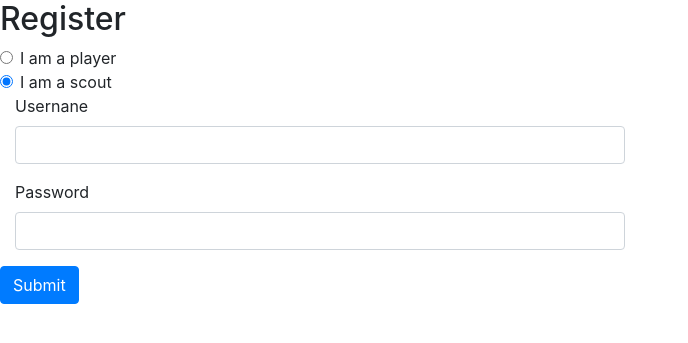
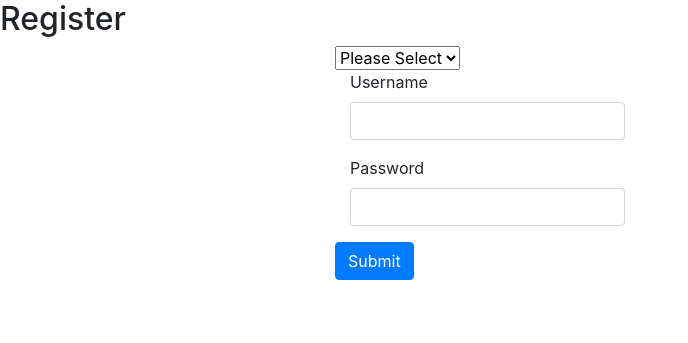
Before and after one commit to Code-Institute-Submissions/robertc181-player-link-, a Flask app: page /register in a window 1280 px wide. Shown: the top 343 px of the page, without its empty margins (0-688 px from the left). Run offline with Flask 2, Linux system fonts and the light colour scheme; some libraries are stand-ins or nearby versions.

Commit message:
Create initial form functionality

```diff
--- a/app.py
+++ b/app.py
@@ -4,6 +4,7 @@ from flask import (
     redirect, request, session, url_for)
 from flask_pymongo import PyMongo
 from bson.objectid import ObjectId
+from werkzeug.security import generate_password_hash, check_password_hash
 if os.path.exists("env.py"):
     import env
 
@@ -24,8 +25,29 @@ def idx():
     return render_template("index.html", users=users)
 
 
-@app.route("/register")
+@app.route("/register", methods=["GET", "POST"])
 def register():
+    if request.method == "POST":
+
+        existing_user = mongo.db.users.find_one(
+            {"username": request.form.get("username").lower()})
+
+        if existing_user:
+            flash("Username already exists")
+            return redirect(url_for("register"))
+
+        register = {
+            "select-role": request.form.get("select-role"),
+            "username": request.form.get("username").lower(),
+            "password": generate_password_hash(request.form.get("password"))
+        }
+
+        mongo.db.users.insert_one(register)
+
+        session["user"] = request.form.get("username").lower()
+        flash("Registration Successful!")
+        return redirect(url_for("profile", username=session["user"]))
+
     return render_template("register.html")
 
 
--- a/templates/register.html
+++ b/templates/register.html
@@ -1,30 +1,22 @@
 {% extends "base.html" %}
 {% block content %}
 <h2>Register</h2>
-    <form>
-        <!-- player -->
-        <div class="form-check">
-            <input class="form-check-input" type="radio" name="flexRadioDefault" id="flexRadioDefault1">
-            <label class="form-check-label" for="flexRadioDefault1">
-                I am a player
-            </label>
-        </div>
-        <!-- scout -->
-        <div class="form-check">
-            <input class="form-check-input" type="radio" name="flexRadioDefault" id="flexRadioDefault2" checked>
-            <label class="form-check-label" for="flexRadioDefault2">
-                I am a scout
-            </label>
-        </div>
+    <form class="col-md-6 offset-md-3" method="POST" action="{{ url_for('register')}}">
+        <!-- player or scout -->
+        <select class="form-select" name="user_type" aria-label="Default select example">
+            <option value="" disabled selected>Please Select</option>
+            <option value="1">Player</option>
+            <option value="2">Scout</option>
+          </select>
         <!-- username -->
         <div class="mb-3 col-md-6">
-            <label for="exampleInputEmail1" class="form-label">Usernane</label>
-            <input type="email" class="form-control" id="" aria-describedby="emailHelp">
+            <label for="username" class="form-label">Username</label>
+            <input type="text" id="username" name="username" class="form-control" minlength="3" maxlength="15" pattern="^[a-zA-Z0-9]{3,15}$" required>
         </div>
         <!-- password -->
         <div class="mb-3 col-md-6">
-            <label for="exampleInputPassword1" class="form-label">Password</label>
-            <input type="password" class="form-control" id="">
+            <label for="password" class="form-label">Password</label>
+            <input type="password" id="password" name="password"  minlength="5" maxlength="15" pattern="^[a-zA-Z0-9]{5,15}$" class="form-control" required>
         </div>
         <button type="submit" class="btn btn-primary">Submit</button>
     </form>
```
